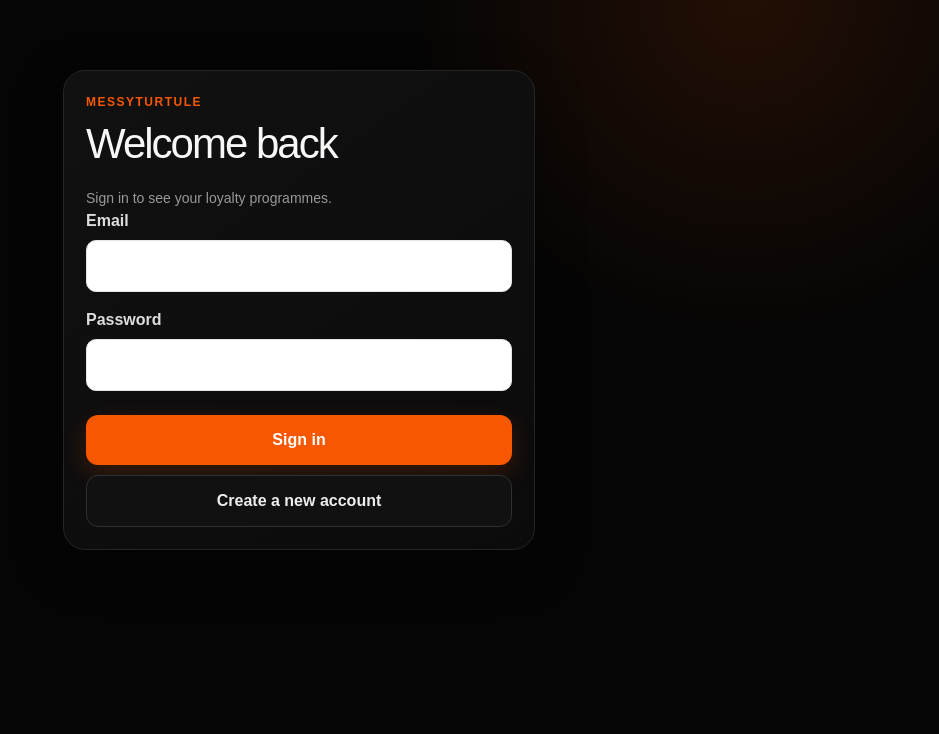
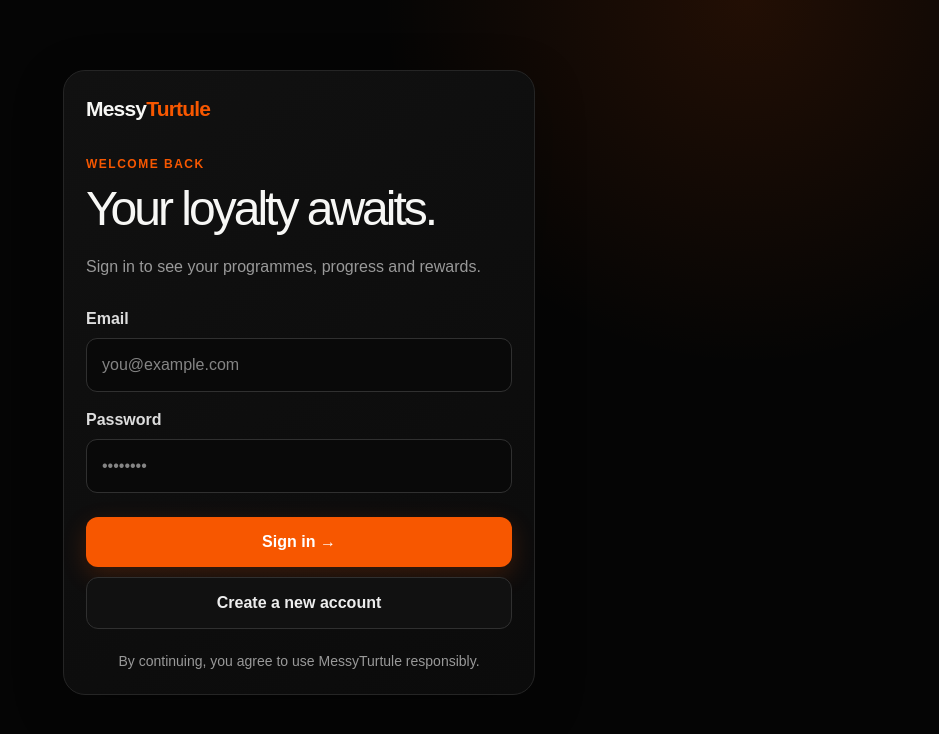
Before and after one commit to agedcarephysiotherapy/messyturtule, a Next.js app: page /login in a window 1280 px wide. Shown: the top 734 px of the page, without its empty margins (341-1280 px from the left). Built offline with nearby package versions, Linux system fonts and the light colour scheme.

Commit message:
Polish login screen for new dark orange theme

```diff
--- a/app/login/page.tsx
+++ b/app/login/page.tsx
@@ -6,6 +6,5 @@ import { createClient } from '../../lib/supabase-browser';
 export default function LoginPage() {
   const [email,setEmail]=useState(''); const [password,setPassword]=useState(''); const [mode,setMode]=useState<'login'|'signup'>('login'); const [message,setMessage]=useState(''); const [loading,setLoading]=useState(false);
   async function submit(e:FormEvent){e.preventDefault();setLoading(true);setMessage('');const supabase=createClient();const result=mode==='login'?await supabase.auth.signInWithPassword({email,password}):await supabase.auth.signUp({email,password});setLoading(false);if(result.error){setMessage(result.error.message);return;}window.location.href='/dashboard';}
-  return <main className="container" style={{maxWidth:520,paddingTop:70}}><div className="card"><div className="eyebrow">MessyTurtule</div><h1 style={{fontSize:42,letterSpacing:-2}}>{mode==='login'?'Welcome back':'Create your account'}</h1><p className="meta">{mode==='login'?'Sign in to see your loyalty programmes.':'Start with one account for all your loyalty cards.'}</p><form onSubmit={submit}><label>Email</label><input required type="email" value={email} onChange={e=>setEmail(e.target.value)} style={input}/><label>Password</label><input required minLength={6} type="password" value={password} onChange={e=>setPassword(e.target.value)} style={input}/><button className="btn primary" disabled={loading} style={{width:'100%',marginTop:8}}>{loading?'Please wait…':mode==='login'?'Sign in':'Create account'}</button></form>{message&&<p style={{marginTop:16}}>{message}</p>}<button className="btn secondary" onClick={()=>setMode(mode==='login'?'signup':'login')} style={{width:'100%',marginTop:10}}>{mode==='login'?'Create a new account':'I already have an account'}</button></div></main>;
+  return <main className="container" style={{maxWidth:520,paddingTop:70}}><div className="card"><div className="logo">Messy<span>Turtule</span></div><div className="eyebrow" style={{marginTop:30}}>{mode==='login'?'Welcome back':'Join the movement'}</div><h1 style={{fontSize:48,letterSpacing:-3}}>{mode==='login'?'Your loyalty awaits.':'One account. Everything.'}</h1><p className="meta" style={{fontSize:16,marginBottom:28}}>{mode==='login'?'Sign in to see your programmes, progress and rewards.':'Create one account for all your loyalty cards.'}</p><form onSubmit={submit}><label>Email</label><input required type="email" value={email} onChange={e=>setEmail(e.target.value)} placeholder="you@example.com"/><label>Password</label><input required minLength={6} type="password" value={password} onChange={e=>setPassword(e.target.value)} placeholder="••••••••"/><button className="btn primary" disabled={loading} style={{width:'100%',marginTop:8}}>{loading?'Please wait…':mode==='login'?'Sign in →':'Create account →'}</button></form>{message&&<p style={{marginTop:16,color:'var(--accent)'}}>{message}</p>}<button className="btn secondary" onClick={()=>setMode(mode==='login'?'signup':'login')} style={{width:'100%',marginTop:10}}>{mode==='login'?'Create a new account':'I already have an account'}</button><p className="meta" style={{textAlign:'center',marginTop:22}}>By continuing, you agree to use MessyTurtule responsibly.</p></div></main>;
 }
-const input={display:'block',width:'100%',padding:13,margin:'7px 0 16px',border:'1px solid #e4e7e1',borderRadius:10,fontSize:16,background:'#fff'};
```
